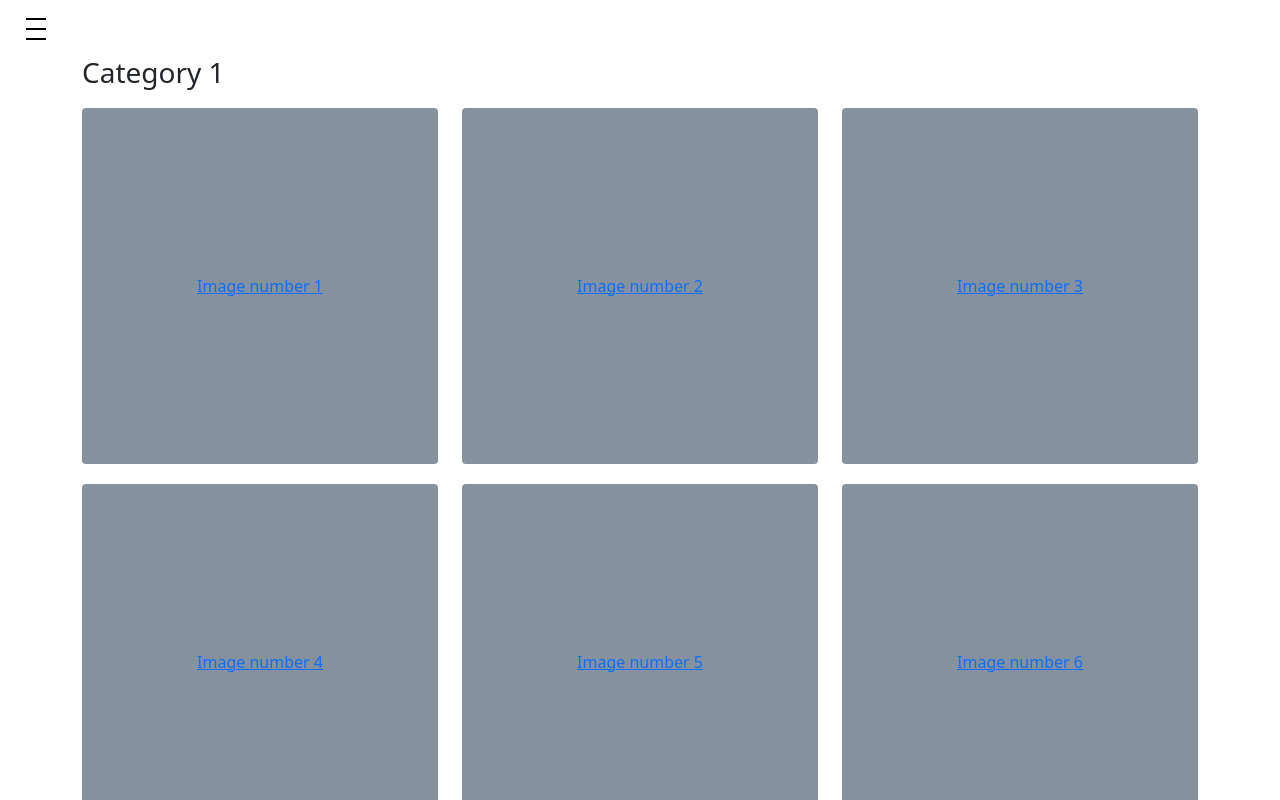
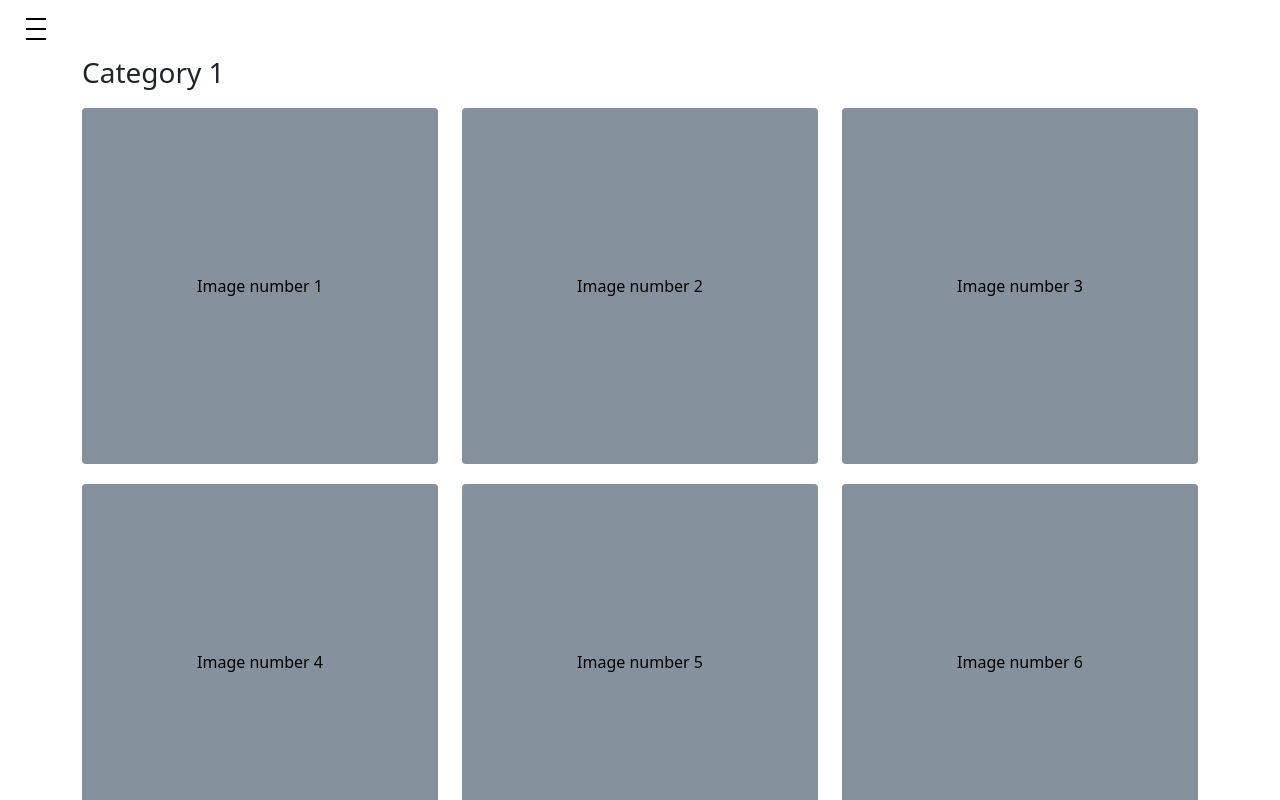
Before and after one commit to crawraps/gallery, a React (Create React App) app: page / in a window 1280 px wide. Shown: the top 800 px of the page. Built offline with nearby package versions, Linux system fonts and the light colour scheme.

Commit message:
Changed routing system and fixed bugs

```diff
--- a/src/components/Layout.tsx
+++ b/src/components/Layout.tsx
@@ -1,12 +1,9 @@
 import React from 'react'
 import Header from './Header'
 import Navigation from './Navigation'
+import { Outlet } from 'react-router-dom'
 
-interface Props {
-  children: JSX.Element
-}
-
-export default function Layout({ children }: Props): JSX.Element {
+export default function Layout(): JSX.Element {
   const [isNavOpen, setIsNavOpen] = React.useState<boolean>(false)
 
   return (
@@ -23,7 +20,7 @@ export default function Layout({ children }: Props): JSX.Element {
           if (isNavOpen) setIsNavOpen(!isNavOpen)
         }}
       />
-      {children}
+      <Outlet />
     </>
   )
 }
--- a/src/components/NavigationOverflow.tsx
+++ b/src/components/NavigationOverflow.tsx
@@ -12,6 +12,9 @@ export default function NavigationOverflow({ active, onClick }: Props): JSX.Elem
     hidden: {
       display: 'none',
       opacity: 0,
+      transition: {
+        display: { delay: 0.3 },
+      },
     },
     visible: {
       display: 'block',
--- a/src/index.tsx
+++ b/src/index.tsx
@@ -6,15 +6,18 @@ import { BrowserRouter, Routes, Route } from 'react-router-dom'
 import About from './pages/About'
 import Home from './pages/Home'
 import Image from './pages/Image'
+import Layout from './components/Layout'
 
 const root = ReactDOM.createRoot(document.getElementById('root') as HTMLElement)
 root.render(
   <React.StrictMode>
     <BrowserRouter>
       <Routes>
-        <Route index element={<Home />} />
-        <Route path='about' element={<About />} />
-        <Route path='images/:imageId' element={<Image />} />
+        <Route path='/' element={<Layout />}>
+          <Route index element={<Home />} />
+          <Route path='about' element={<About />} />
+          <Route path='images/:imageId' element={<Image />} />
+        </Route>
       </Routes>
     </BrowserRouter>
   </React.StrictMode>
--- a/src/pages/About.tsx
+++ b/src/pages/About.tsx
@@ -1,10 +1,5 @@
 import React from 'react'
-import Layout from '../components/Layout'
 
 export default function About(): JSX.Element {
-  return (
-    <Layout>
-      <div>This is about page</div>
-    </Layout>
-  )
+  return <div>This is about page</div>
 }
--- a/src/pages/Home.tsx
+++ b/src/pages/Home.tsx
@@ -1,5 +1,4 @@
 import React from 'react'
-import Layout from '../components/Layout'
 import styled from 'styled-components'
 import Container from 'react-bootstrap/Container'
 import Row from 'react-bootstrap/Row'
@@ -20,13 +19,12 @@ export default function Home(): JSX.Element {
   const formattedImages = categorizeImages(images, categories, 6)
 
   return (
-    <Layout>
     <Container className='pt-2'>
-        {categories.map(cat => (
-          <Row className='mt-5'>
+      {categories.map((cat, index) => (
+        <Row className='mt-5' key={`${cat}-${index}-row`}>
           <h3>{cat}</h3>
           {formattedImages[cat].map(image => (
-              <Col xs={4}>
+            <Col xs={12} sm={6} md={4} key={`${image.content}-col`}>
               <Card>
                 <Link to={`images/${image.id}`}>{image.content}</Link>
               </Card>
@@ -35,20 +33,35 @@ export default function Home(): JSX.Element {
         </Row>
       ))}
     </Container>
-    </Layout>
   )
 }
 
 const Card = styled.div`
+   {
     background-color: #85929e;
     width: 100%;
     aspect-ratio: 1 / 1;
     margin: 10px 0;
     border-radius: 4px;
 
+    & a {
+      display: block;
+      width: 100%;
+      height: 100%;
+      transition: background-color 0.2s ease-in;
+
+      &:hover {
+        background-color: rgba(255, 255, 255, 0.4);
+      }
+
       display: flex;
       align-items: center;
       justify-content: center;
+      text-align: center;
+      color: black;
+      text-decoration: none;
+    }
+  }
 `
 
 // Additional functions
```
Lines whose indentation alone changed are shown as unchanged.
